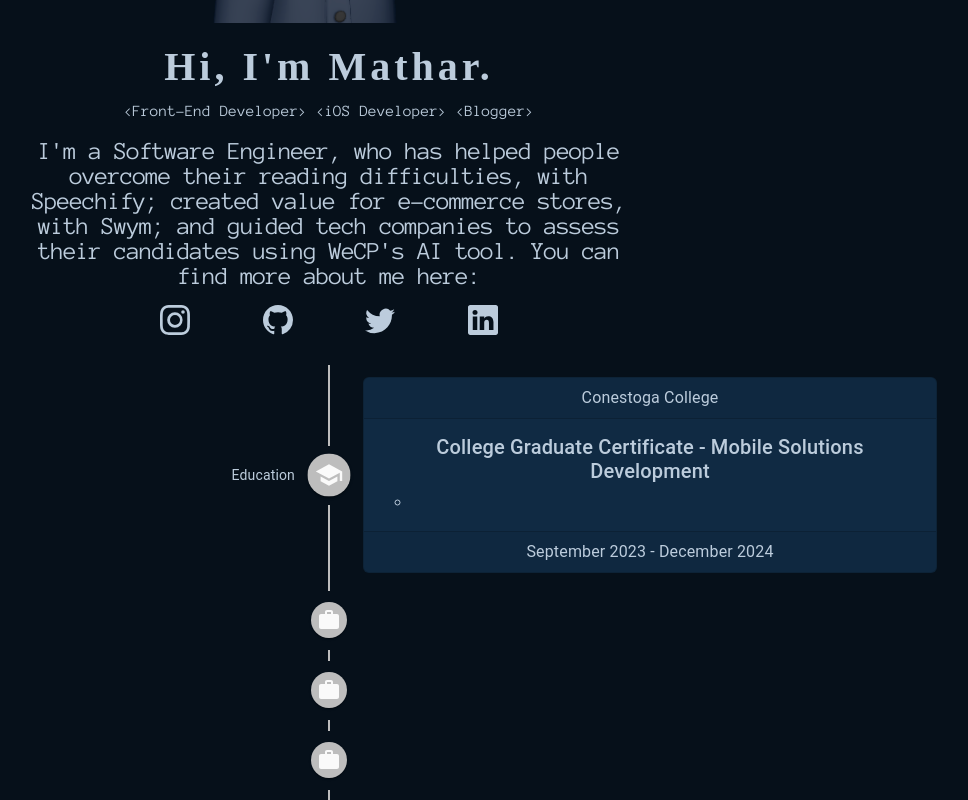
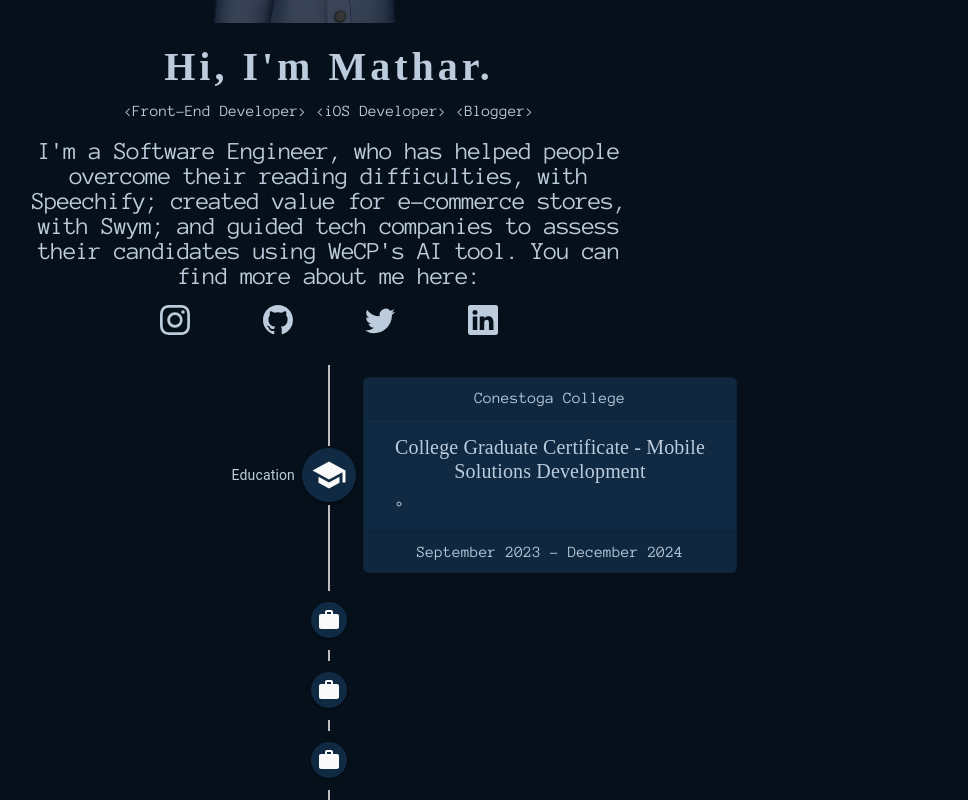
Before and after one commit to mathaaaaaaaaaar/mathar.dev, a React (Create React App) app: page / in a window 1280 px wide. Both pictures are taken after a click on the element 640 px from the left and 898 px from the top of the page. Shown: the part 498-1298 px from the top of the page, without its empty margins (311-1279 px from the left). Built offline with nearby package versions, Linux system fonts and the light colour scheme; a web font is replaced by a local one.

Commit message:
fixed timeline transition issues

```diff
--- a/package.json
+++ b/package.json
@@ -20,6 +20,7 @@
     "react-dom": "^18.2.0",
     "react-router-dom": "^6.4.2",
     "react-scripts": "^5.0.1",
+    "react-spring": "^9.7.3",
     "styled-components": "^5.3.6",
     "web-vitals": "^2.1.4"
   },
--- a/src/App.css
+++ b/src/App.css
@@ -54,7 +54,7 @@
 .App {
   text-align: center;
   font-family: 'Anonymous Pro';
-  color: #BCCCDC;
+  color: #BCCCDC !important;
 }
 
 .siteName {
@@ -154,31 +154,69 @@
 
 .timeline-card {
   background-color: #102a43 !important;
+  color: #BCCCDC !important;
+  font-family: 'Anonymous Pro';
+}
+
+.timeline-card .role-name {
+  font-family: 'Futura';
 }
 
 .work-timeline-dot {
-  background-color: red !important;
+  background-color: red;
 }
 
 .school-timeline-dot {
-  background-color: greenyellow !important;
+  background-color: greenyellow;
 }
 
 .timeline-dot {
   cursor: pointer;
+  background-color: #102a43 !important;
 }
 
 .timeline-dot-active {
-  transform: scale(1.2);
-  transition: transform 0.3s ease-in-out;
+  transform: scale(1.5);
+  transition: transform 1s ease-in-out;
 }
 
 .fade-in {
   opacity: 1;
-  transition: opacity 0.3s ease-in-out;
+  transform: translateX(0);
+  transition: opacity 1s ease-in-out, transform 1s ease-in-out;
 }
 
 .fade-out {
   opacity: 0;
-  transition: opacity 0.3s ease-in-out;
+  transform: translateX(50px); /* adjust as needed */
+  transition: opacity 1s ease-in-out, transform 1s ease-in-out;
 }
+
+.fade-out.alternate {
+  transform: translateX(-50px); /* adjust as needed */
+}
+
+.opposite-fade-in {
+  opacity: 1;
+  transform: translateX(0);
+  transition: opacity 1s ease-in-out, transform 1s ease-in-out;
+}
+
+.opposite-fade-out {
+  opacity: 0;
+  transform: translateX(-50px); /* adjust as needed */
+  transition: opacity 1s ease-in-out, transform 1s ease-in-out;
+}
+
+.opposite-fade-out.alternate {
+  transform: translateX(50px); /* adjust as needed */
+}
+
+.timeline-connector-active {
+  max-height: 1000px;
+  transition: max-height 1s ease-in-out;
+}
+
+.timeline-main {
+  margin: 0 200px;
+}
--- a/src/components/Timeline/index.js
+++ b/src/components/Timeline/index.js
@@ -21,26 +21,29 @@
 import timelineData from './timelineData';
 
 const TimelineComponent = () => {
-
     const [selectedDot, setSelectedDot] = useState(null);
 
     const handleDotClick = (index) => {
-        setSelectedDot(index);
+        if (selectedDot === index) {
+            setSelectedDot(null);
+        } else {
+            setSelectedDot(index);
+        }
     }
 
     return (
-        <Timeline position="alternate">
+        <Timeline className="timeline-main" position="alternate">
             {timelineData.map((event, index) => (
                 <TimelineItem key={index}>
-                    <TimelineOppositeContent className={selectedDot === index ? 'fade-in' : 'fade-out'} sx={{ m: 'auto 0' }} align="right" variant="body2">{selectedDot === index && (event.wkOrEd == "wk"? "Work Experience" : "Education")}</TimelineOppositeContent>
+                    <TimelineOppositeContent className={`${selectedDot === index ? 'opposite-fade-in' : 'opposite-fade-out'} ${index % 2 === 0 ? '' : 'alternate'}`} sx={{ m: 'auto 0' }} align="right" variant="body2">{selectedDot === index && (event.wkOrEd === "wk"? "Work Experience" : "Education")}</TimelineOppositeContent>
                     <TimelineSeparator>
                         <TimelineConnector />
-                        <TimelineDot className={selectedDot === index ? 'timeline-dot-active' : ''} onClick={() => handleDotClick(index)}>
-                            {event.wkOrEd == "wk"? <Work /> : <School />}
+                        <TimelineDot className={`timeline-dot ${event.wkOrEd === "wk" ? 'work-timeline-dot' : 'school-timeline-dot'} ${selectedDot === index ? 'timeline-dot-active' : ''}`} onClick={() => handleDotClick(index)}>
+                            {event.wkOrEd === "wk"? <Work /> : <School />}
                         </TimelineDot>
                         <TimelineConnector />
                     </TimelineSeparator>
-                    <TimelineContent className={selectedDot === index ? 'fade-in' : 'fade-out'} sx={{ py: '12px', px: 2 }}>
+                    <TimelineContent className={`${selectedDot === index ? 'fade-in' : 'fade-out'} ${index % 2 === 0 ? '' : 'alternate'}`} sx={{ py: '12px', px: 2 }}>
                     {selectedDot === index && <TimelineInfo event={event} />}
                     </TimelineContent>
                 </TimelineItem>
--- a/src/components/TimelineInfo/index.js
+++ b/src/components/TimelineInfo/index.js
@@ -7,7 +7,7 @@
         <Card className='text-center timeline-card'>
             <Card.Header>{event.company}</Card.Header>
             <Card.Body>
-                <Card.Title>{event.role}</Card.Title>
+                <Card.Title className='role-name'>{event.role}</Card.Title>
                 <Card.Text>
                     <ul>
                         {event.points.map((point, index) => (
```
Also changed, not shown: 1 other file (tests, documents, lock files or other folders).
